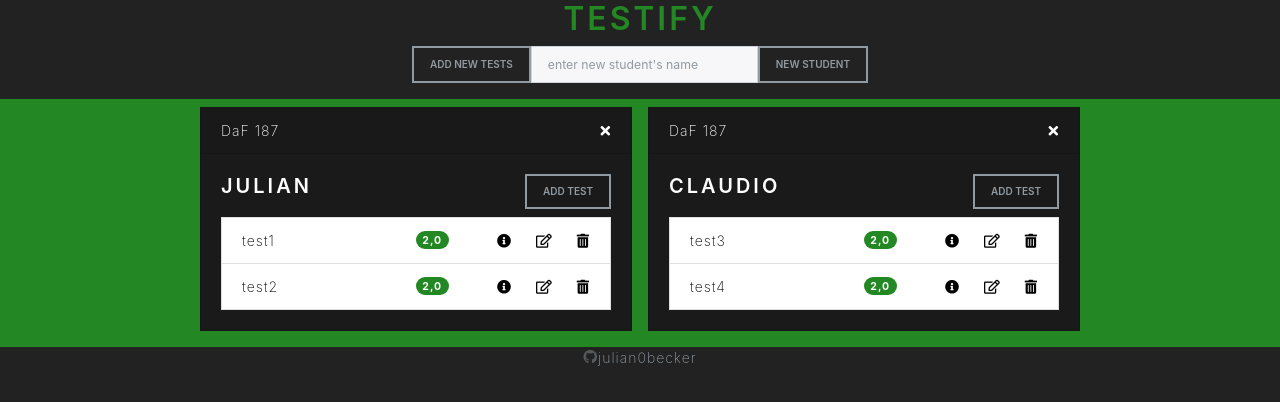
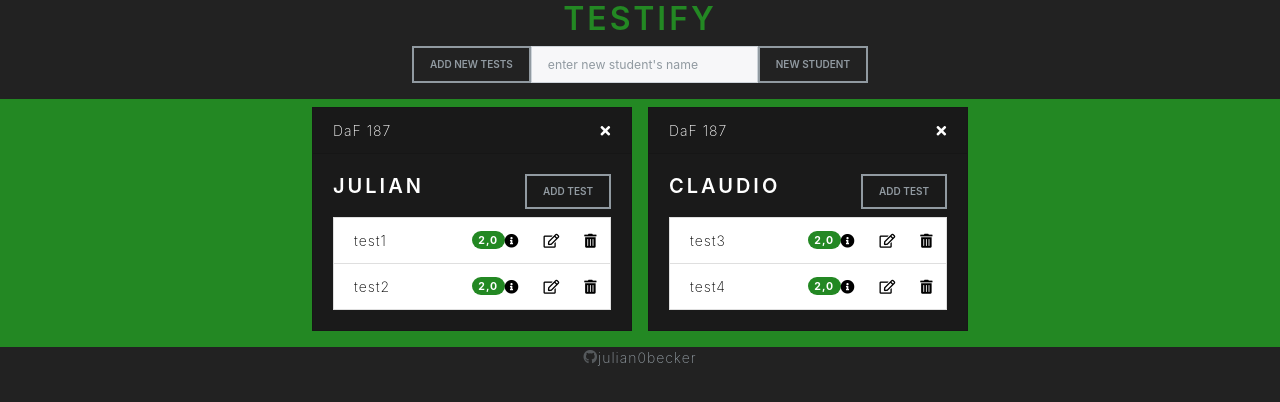
Before and after one commit to julian0becker/testscore, a React (Create React App) app: page / in a window 1280 px wide. Shown: the top 402 px of the page. Built offline with nearby package versions, Linux system fonts and the light colour scheme.

Commit message:
adjusted student card size

```diff
--- a/src/App.css
+++ b/src/App.css
@@ -12,7 +12,7 @@
 }
 
 .student-container {
-  min-width: 27rem;
+  min-width: 20rem;
 }
 
 a,
```
